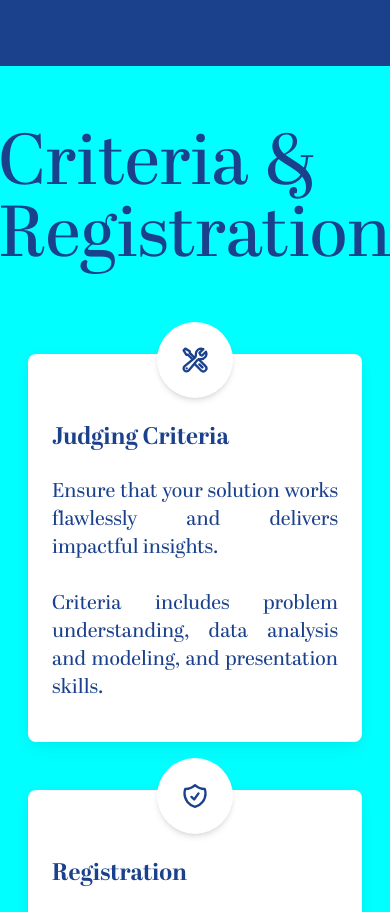
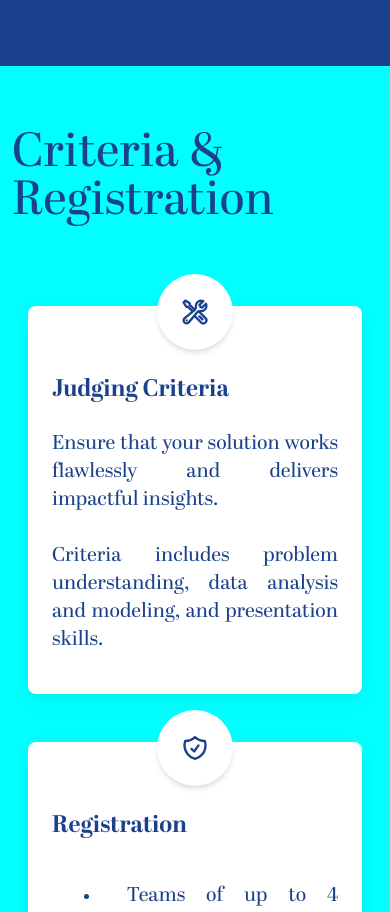
Before and after one commit to Ciroye/hackaton_factored, a Next.js app: page / in a window 390 px wide. Shown: the part 4720-5632 px from the top of the page. Built offline with nearby package versions, Linux system fonts and the light colour scheme.

Commit message:
minor changes

```diff
--- a/components/Criteria.js
+++ b/components/Criteria.js
@@ -16,7 +16,7 @@ const Criteria = () => {
         whileInView="show"
         variants={fadeIn('down', 'tween', 0.1, 1)}
       >
-        <h2 className="flex justify-center mb-20 text-second text-7xl font-abril">
+        <h2 className="flex justify-center mb-20 text-5xl text-second md:text-7xl font-abril">
           Criteria & Registration
         </h2>
         <div className="grid md:grid-cols-3 md:gap-x-2">
```
